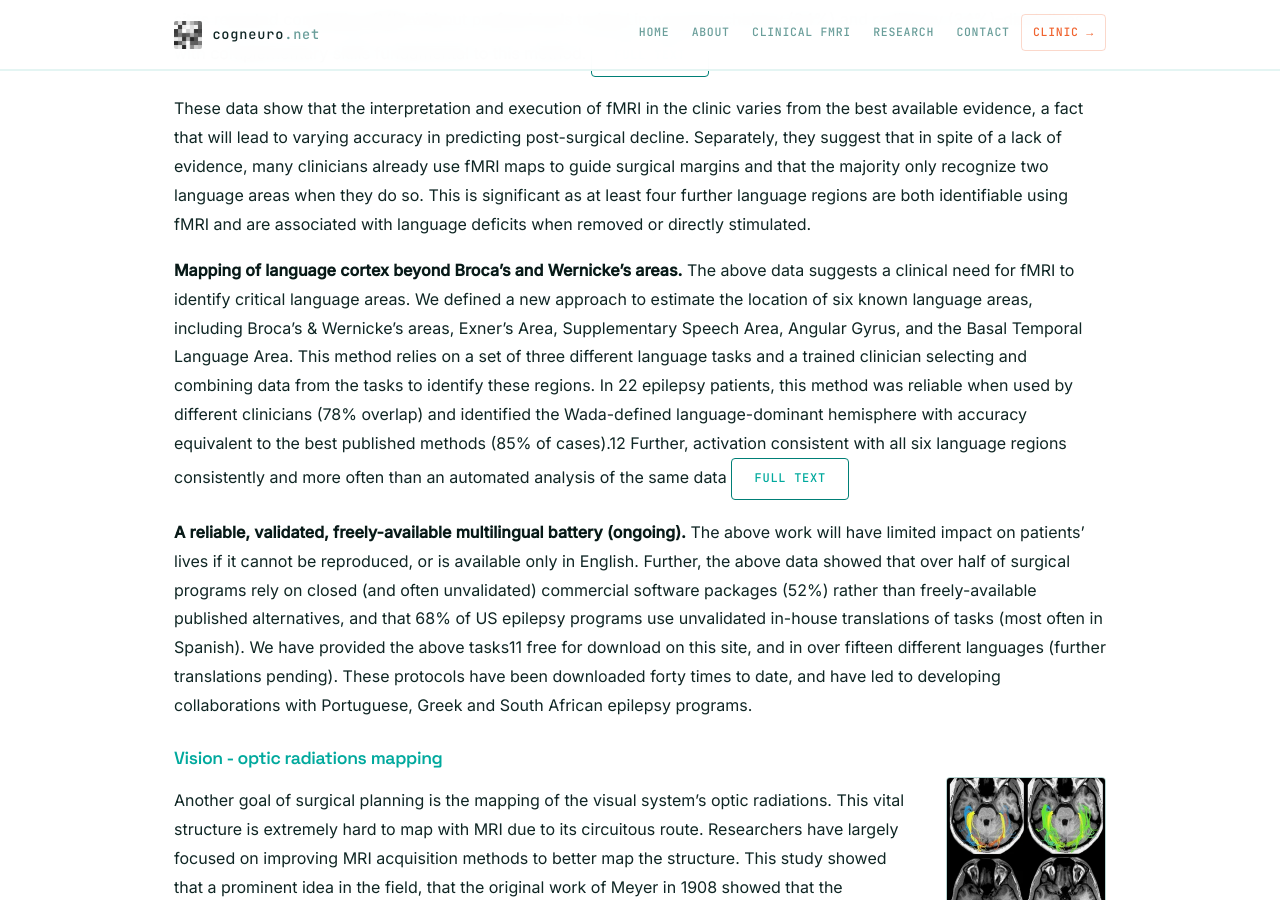
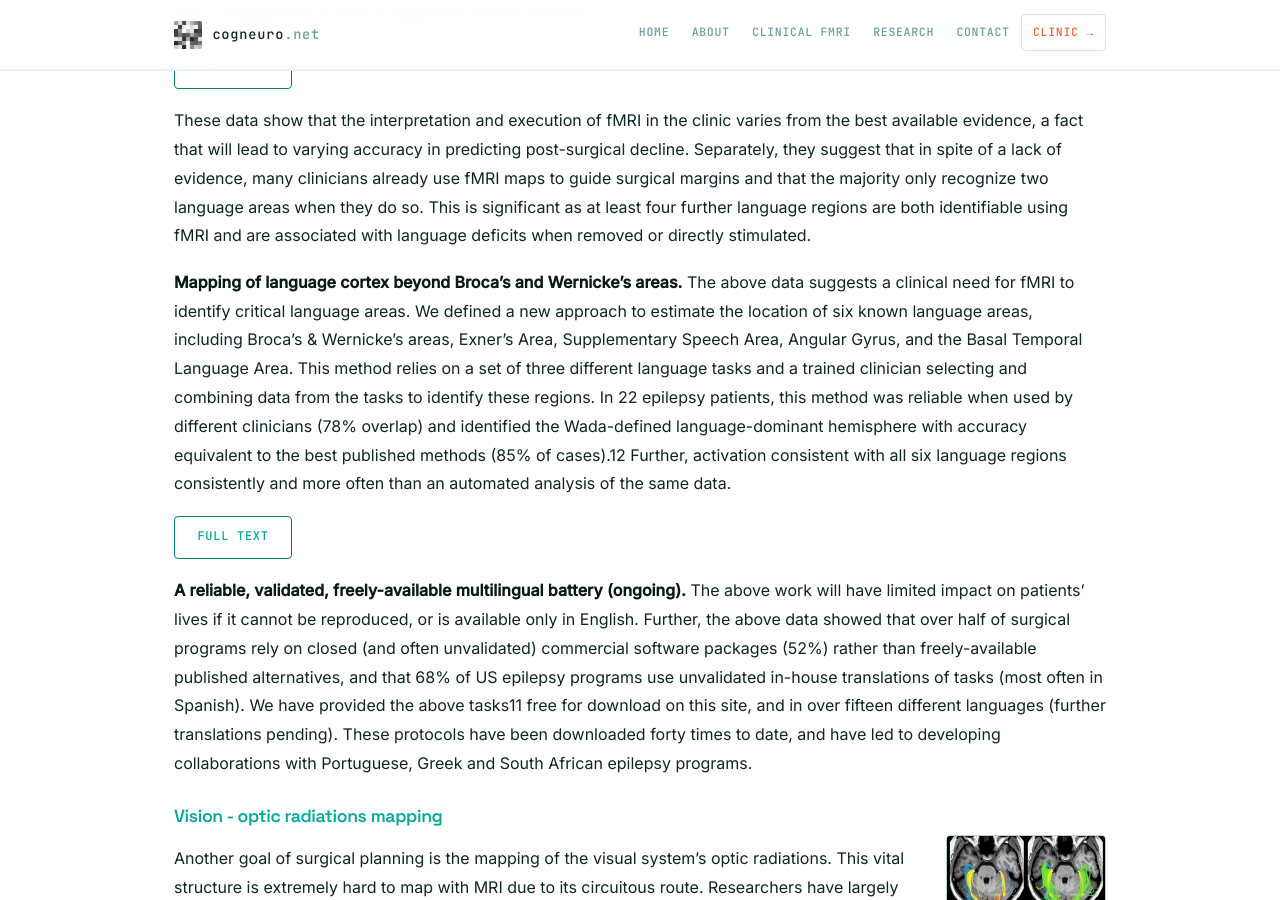
Before and after one commit to cfxb/cogneuro, a Jekyll site: the page built from research/studies.md, in a window 1280 px wide and 900 px high, scrolled down 936 px. Built offline with Jekyll 4.4.1, drawn with Linux system fonts in a browser that asks for light colours.

Commit message:
Move Full Text links to own line on research/studies page
Co-Authored-By: Claude Sonnet 4.6 <noreply@anthropic.com>

```diff
--- a/research/studies.md
+++ b/research/studies.md
@@ -2,8 +2,6 @@
 layout: default
 title: Research studies
 section: research
----
-
 
 ---
 
@@ -13,13 +11,18 @@ Epilepsy is a chronic disabling disorder affecting over 1% of the population who
 
 <img src="/assets/images/language_map.webp" alt="Language fMRI brain map" class="profile-photo">
 
-**Clinical interpretation of language fMRI.** To obtain an accurate picture of how clinical fMRI is used and interpreted, we surveyed 82 epilepsy surgical program directors and clinicians. In addition to using fMRI to identify the language dominant hemisphere, 44% reported relying on fMRI to guide surgical margins to preserve language function. Further, at most 21% sought to map other known language regions beyond Broca’s and Wernicke’s areas. Instances of unpredicted language decline were reported by 17%, and 54% reported cases of unexpected preservation of function. None of these cases had been published. <a href="https://onlinelibrary.wiley.com/doi/full/10.1002/hbm.24039" target="_blank" rel="noopener" class="btn">Full Text</a>
+**Clinical interpretation of language fMRI.** To obtain an accurate picture of how clinical fMRI is used and interpreted, we surveyed 82 epilepsy surgical program directors and clinicians. In addition to using fMRI to identify the language dominant hemisphere, 44% reported relying on fMRI to guide surgical margins to preserve language function. Further, at most 21% sought to map other known language regions beyond Broca’s and Wernicke’s areas. Instances of unpredicted language decline were reported by 17%, and 54% reported cases of unexpected preservation of function. None of these cases had been published.
 
-**Technical execution of fMRI.** Separately, there are no clear technical guidelines covering the tasks, training, and analytic approaches required for presurgical fMRI, and the standards of practice in each of these areas was unknown. We surveyed 63 analysts across epilepsy surgical programs and found heterogeneity in all aspects of fMRI. Multiple variants of over 15 protocols were in use, and neither of the two best-validated protocols were used by more than 10% of programs. Many sites reported completing fMRI without professionals trained in neuropsychology (64%) and radiology (34%)–disciplines with complementary skills fundamental to this method. <a href="https://onlinelibrary.wiley.com/doi/full/10.1002/hbm.24229" target="_blank" rel="noopener" class="btn">Full Text</a>
+<a href="https://onlinelibrary.wiley.com/doi/full/10.1002/hbm.24039" target="_blank" rel="noopener" class="btn">Full Text</a>
+
+**Technical execution of fMRI.** Separately, there are no clear technical guidelines covering the tasks, training, and analytic approaches required for presurgical fMRI, and the standards of practice in each of these areas was unknown. We surveyed 63 analysts across epilepsy surgical programs and found heterogeneity in all aspects of fMRI. Multiple variants of over 15 protocols were in use, and neither of the two best-validated protocols were used by more than 10% of programs. Many sites reported completing fMRI without professionals trained in neuropsychology (64%) and radiology (34%)–disciplines with complementary skills fundamental to this method.
+
+<a href="https://onlinelibrary.wiley.com/doi/full/10.1002/hbm.24229" target="_blank" rel="noopener" class="btn">Full Text</a>
 
 These data show that the interpretation and execution of fMRI in the clinic varies from the best available evidence, a fact that will lead to varying accuracy in predicting post-surgical decline. Separately, they suggest that in spite of a lack of evidence, many clinicians already use fMRI maps to guide surgical margins and that the majority only recognize two language areas when they do so. This is significant as at least four further language regions are both identifiable using fMRI and are associated with language deficits when removed or directly stimulated.
 
-**Mapping of language cortex beyond Broca’s and Wernicke’s areas.** The above data suggests a clinical need for fMRI to identify critical language areas. We defined a new approach to estimate the location of six known language areas, including Broca’s & Wernicke’s areas, Exner’s Area, Supplementary Speech Area, Angular Gyrus, and the Basal Temporal Language Area. This method relies on a set of three different language tasks and a trained clinician selecting and combining data from the tasks to identify these regions. In 22 epilepsy patients, this method was reliable when used by different clinicians (78% overlap) and identified the Wada-defined language-dominant hemisphere with accuracy equivalent to the best published methods (85% of cases).12 Further, activation consistent with all six language regions consistently and more often than an automated analysis of the same data
+**Mapping of language cortex beyond Broca’s and Wernicke’s areas.** The above data suggests a clinical need for fMRI to identify critical language areas. We defined a new approach to estimate the location of six known language areas, including Broca’s & Wernicke’s areas, Exner’s Area, Supplementary Speech Area, Angular Gyrus, and the Basal Temporal Language Area. This method relies on a set of three different language tasks and a trained clinician selecting and combining data from the tasks to identify these regions. In 22 epilepsy patients, this method was reliable when used by different clinicians (78% overlap) and identified the Wada-defined language-dominant hemisphere with accuracy equivalent to the best published methods (85% of cases).12 Further, activation consistent with all six language regions consistently and more often than an automated analysis of the same data.
+
 <a href="https://pubmed.ncbi.nlm.nih.gov/28544168/" target="_blank" rel="noopener" class="btn">Full Text</a>
 
 **A reliable, validated, freely-available multilingual battery (ongoing).** The above work will have limited impact on patients’ lives if it cannot be reproduced, or is available only in English. Further, the above data showed that over half of surgical programs rely on closed (and often unvalidated) commercial software packages (52%) rather than freely-available published alternatives, and that 68% of US epilepsy programs use unvalidated in-house translations of tasks (most often in Spanish). We have provided the above tasks11 free for download on this site, and in over fifteen different languages (further translations pending). These protocols have been downloaded forty times to date, and have led to developing collaborations with Portuguese, Greek and South African epilepsy programs.
```
